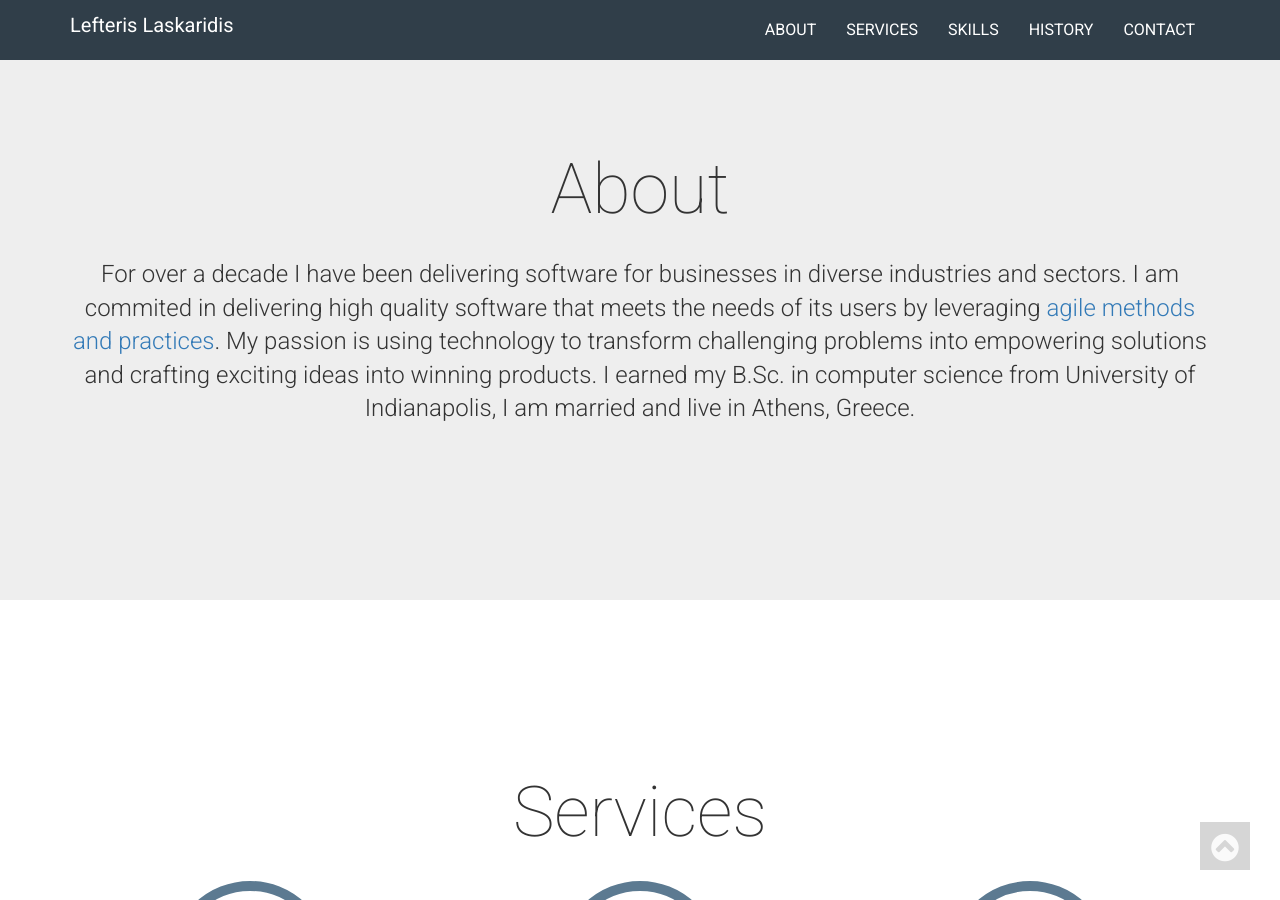
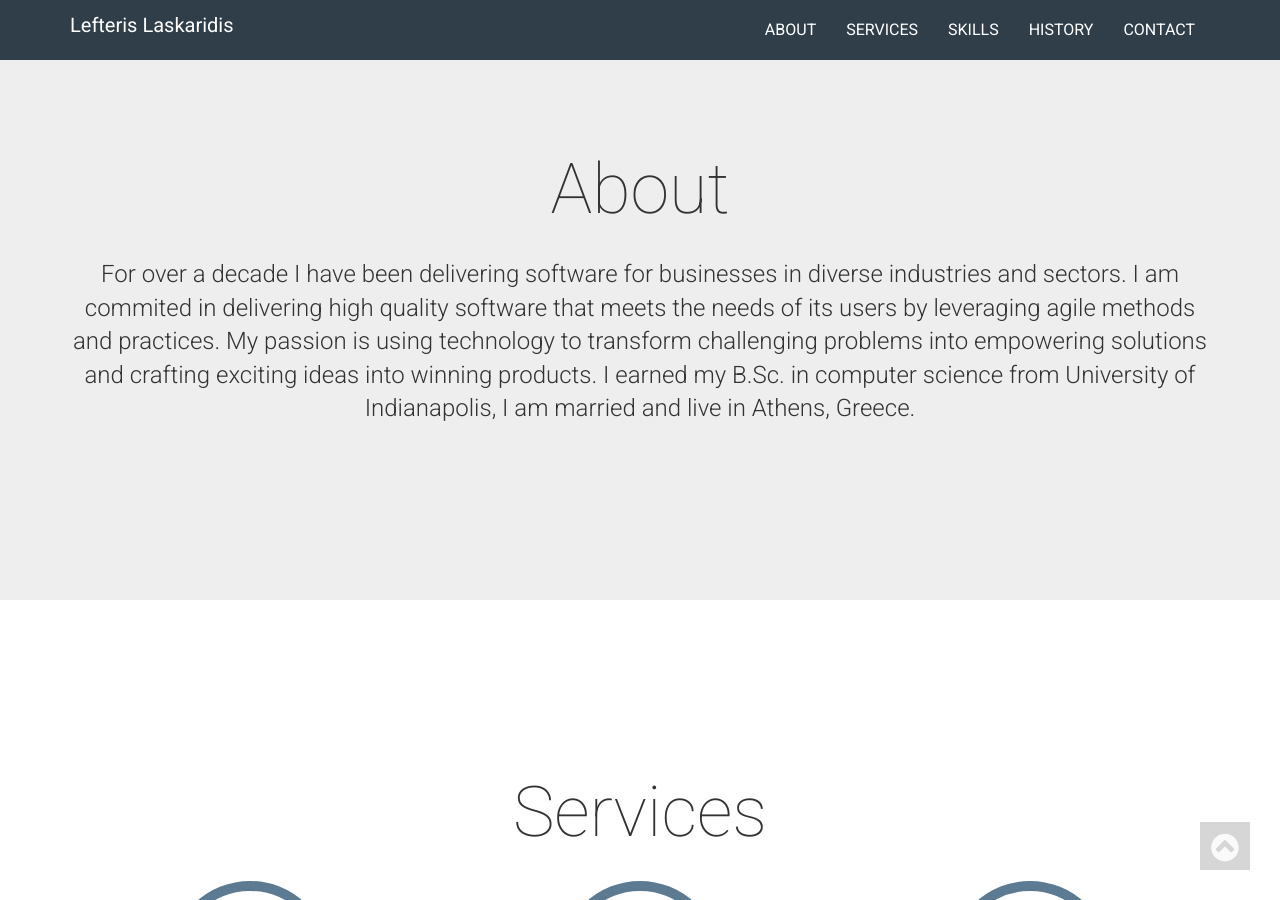
Before and after one commit to laskaridis/laskaridis.github.io, a Jekyll site: the page built from index.html, in a window 1280 px wide and 900 px high, scrolled down 973 px. Built offline with Jekyll 4.4.1, drawn with Linux system fonts in a browser that asks for light colours; nearby versions of some CDN libraries; some web fonts are replaced; comment, search, counter and statistics services are not loaded; some of the changed lines change nothing that is shown.

Commit message:
Remove link

```diff
--- a/_includes/about.html
+++ b/_includes/about.html
@@ -1,15 +1,13 @@
 <section id="about">
 <div class="container">
-  <h3 class="section-title">About</h3>
+  <h2 class="section-title">About</h2>
 
   <p class="lead text-center">
     For over a decade I have been delivering software for businesses in
     diverse industries and sectors.
 
     I am commited in delivering high quality software that meets the needs
-    of its users by leveraging
-    <a href="http://en.wikipedia.org/wiki/Agile_software_development#Agile_methods"
-      target="_blank">agile methods and practices</a>.
+    of its users by leveraging agile methods and practices.
 
     My passion is using technology to transform challenging problems into
     empowering solutions and crafting exciting ideas into winning products.
```
